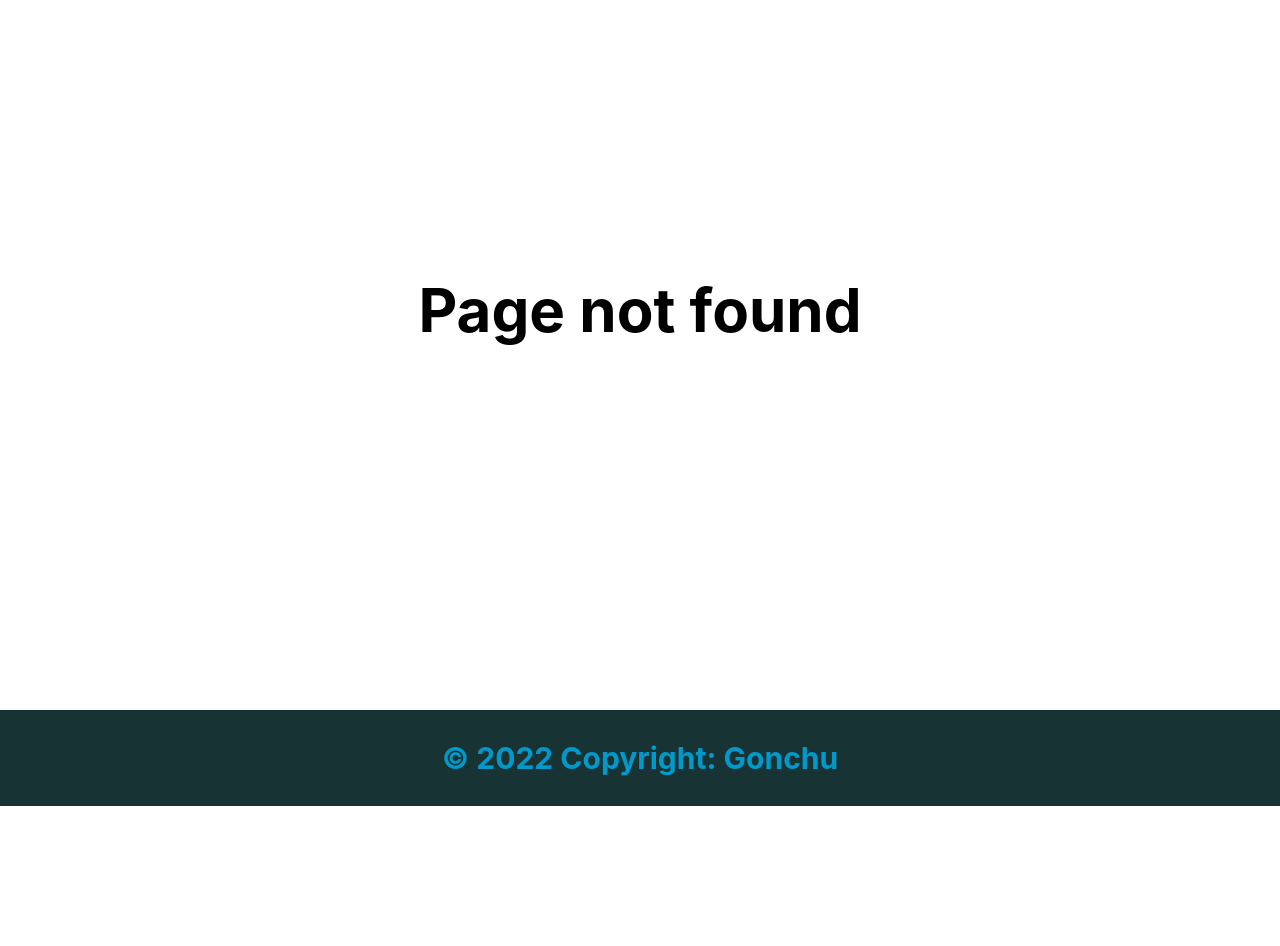
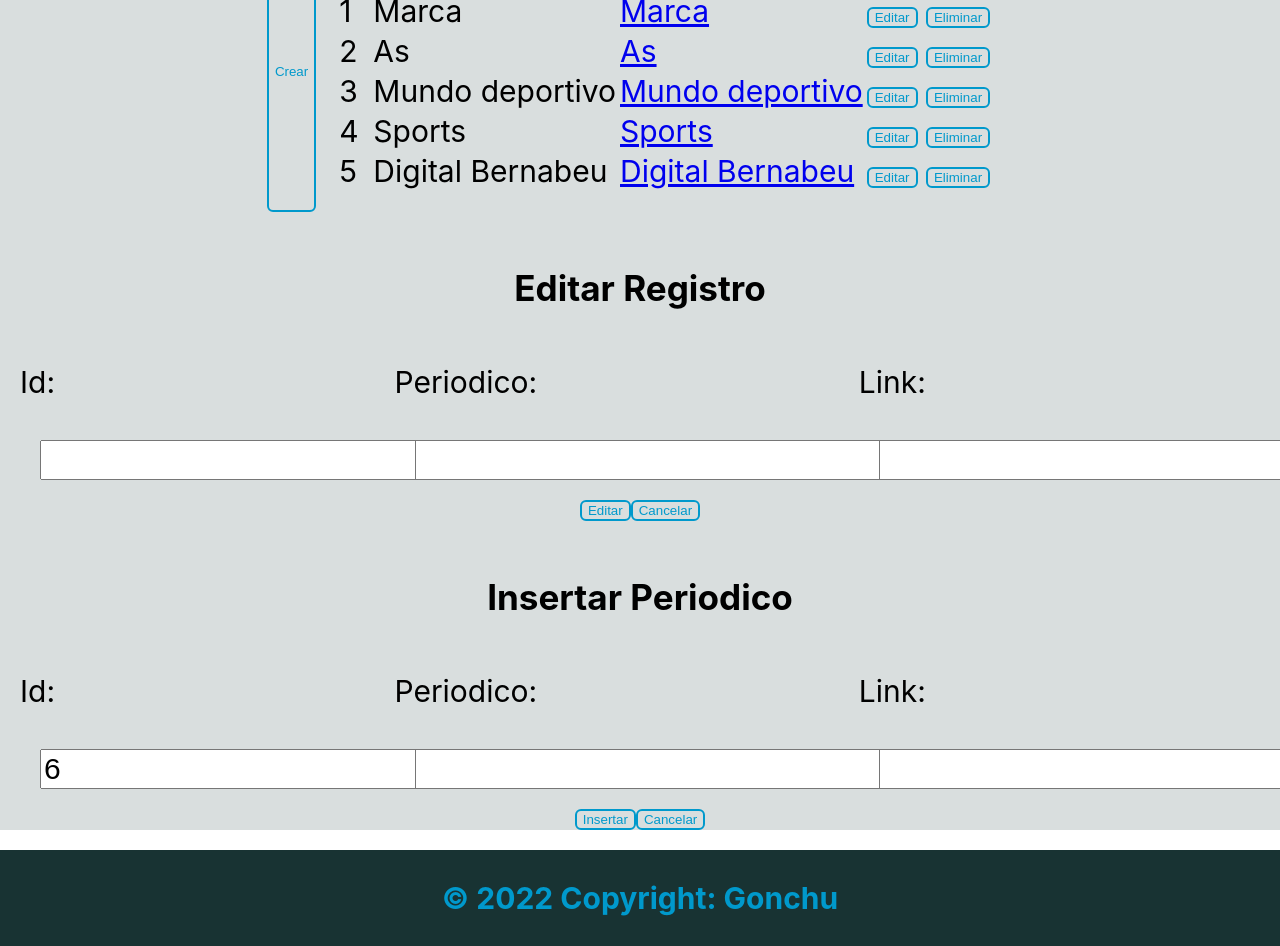
Before and after one commit to Gonchuu/React-proyect-final, a React (Create React App) app in the folder sports/: page /Periodico in a window 1280 px wide. Before the commit this address had no page. Shown: the part 200-1146 px from the top of the page. Before the commit the page ends 1006 px from the top, so only its background shows below. Built offline with nearby package versions, Linux system fonts and the light colour scheme.

Commit message:
crud, hacer modal

```diff
--- a/sports/package.json
+++ b/sports/package.json
@@ -6,11 +6,13 @@
     "@testing-library/jest-dom": "^5.16.4",
     "@testing-library/react": "^13.3.0",
     "@testing-library/user-event": "^13.5.0",
+    "bootstrap": "^5.1.3",
     "node-sass": "^7.0.1",
     "react": "^18.1.0",
     "react-dom": "^18.1.0",
     "react-router-dom": "^6.3.0",
     "react-scripts": "5.0.1",
+    "reactstrap": "^9.1.1",
     "web-vitals": "^2.1.4"
   },
   "scripts": {
--- a/sports/src/Components/Header/Header.css
+++ b/sports/src/Components/Header/Header.css
@@ -1,4 +1,5 @@
 .container {
+    width: 100%;
     display: flex;
     justify-content: center;
     background-color: rgb(24, 51, 51);
@@ -11,7 +12,7 @@
     background: transparent;
     border: 2px solid #0099CC;
     border-radius: 6px;
-    width: 80px;
+    width: 150px;
     height: 50px;
 }
 
@@ -28,12 +29,12 @@
 
 @media only screen and (min-width: 480px) {
     div {
-        font-size: 20px;
+        font-size: 17px;
 }
 }
 @media only screen and (min-width: 768px) {
     div {
-        font-size: 25px;
+        font-size: 22px;
 }
 }
 @media only screen and (min-width: 1200px) {
--- a/sports/src/Components/Header/Header.jsx
+++ b/sports/src/Components/Header/Header.jsx
@@ -5,8 +5,9 @@
 import Home from "../../Pages/Home/Index";
 import Login from "../../Pages/Login/index";
 import NotFound from '../../Pages/NotFound';
-import AppRoutes from '../AppRoutes'
+import AppRoutes from '../AppRoutes';
 import SportsDetail from '../../Pages/Sports/SportsDetail';
+import Periodico from '../Periodico/Periodico';
 import './Header.css';
 
 // const Dashboard = React.lazy(() => import("./Pages/Dashboard"));
@@ -26,6 +27,10 @@
     <Link to='/Login'>
         <button  className='container-button'>Login</button>
     </Link>
+    <Link to='/Periodico'>
+        <button  className='container-button'>Periodico</button>
+    </Link>
+
 </div>
 <div>
 <Routes>
@@ -33,6 +38,7 @@
     <Route path='/Sports' element={<Sports />} />
     <Route path='/Sports/:idUser' element={<SportsDetail />} />
     <Route path='/Login' element={<Login />} />
+    <Route path='/Periodico' element={<Periodico />} />
     {/* <Route path='/dashboard' element={<React.Suspense fallback={<>Loading ...</>}></React.Suspense>}/> */}
     <Route element={<AppRoutes />} path="/dashboard" />
     <Route path='*' element={<NotFound />} />
--- /dev/null
+++ b/sports/src/Components/Periodico/Periodico.css
@@ -0,0 +1,39 @@
+.table {
+    background-color: rgb(148, 162, 184);
+    width: 100%;
+    margin: 50px;
+}
+
+.tabla {
+    margin: 20px;
+    display: flex;
+    justify-content: center;
+}
+
+.button-periodico {
+    color: #0099CC;
+    background: transparent;
+    border: 2px solid #0099CC;
+    border-radius: 6px;
+}
+
+.button-periodico:hover {
+    background-color: #008CBA;
+    color: white;
+}
+
+.periodic {
+    background-color: rgb(217, 222, 222);
+}
+
+.table-crear {
+    margin: 20px;
+}
+
+.thead {
+    margin: 20px;
+}
+
+tbody {
+    margin: 20px;
+}
--- /dev/null
+++ b/sports/src/Components/Periodico/Periodico.jsx
@@ -0,0 +1,275 @@
+import React from "react";
+import './Periodico.css';
+// import "bootstrap/dist/css/bootstrap.min.css";
+// import {
+//   Table,
+//   Button,
+//   Container,
+//   Modal,
+//   ModalHeader,
+//   ModalBody,
+//   FormGroup,
+//   ModalFooter,
+// } from "reactstrap";
+
+const data = [
+  { id: 1, periodico: "Marca", link: <a href="https://www.marca.com/">Marca</a> },
+  { id: 2, periodico: "As", link: <a href="https://as.com/">As</a> },
+  { id: 3, periodico: "Mundo deportivo", link: <a href="https://www.mundodeportivo.com/">Mundo deportivo</a> },
+  { id: 4, periodico: "Sports", link: <a href="https://www.sport.es/es/">Sports</a> },
+  { id: 5, periodico: "Digital Bernabeu", link: <a href="https://www.bernabeudigital.com/">Digital Bernabeu</a> },
+];
+
+class Periodico extends React.Component {
+  state = {
+    data: data,
+    modalActualizar: false,
+    modalInsertar: false,
+    form: {
+      id: "",
+      periodico: "",
+      link: "",
+    },
+  };
+
+  mostrarModalActualizar = (dato) => {
+    this.setState({
+      form: dato,
+      modalActualizar: true,
+    });
+  };
+
+  cerrarModalActualizar = () => {
+    this.setState({ modalActualizar: false });
+  };
+
+  mostrarModalInsertar = () => {
+    this.setState({
+      modalInsertar: true,
+    });
+  };
+
+  cerrarModalInsertar = () => {
+    this.setState({ modalInsertar: false });
+  };
+
+  editar = (dato) => {
+    var contador = 0;
+    var arreglo = this.state.data;
+    arreglo.map((registro) => {
+      if (dato.id === registro.id) {
+        arreglo[contador].personaje = dato.personaje;
+        arreglo[contador].anime = dato.anime;
+      }
+      contador++;
+    });
+    this.setState({ data: arreglo, modalActualizar: false });
+  };
+
+  eliminar = (dato) => {
+    var opcion = window.confirm("Estás Seguro que deseas Eliminar el elemento "+dato.id);
+    if (opcion === true) {
+      var contador = 0;
+      var arreglo = this.state.data;
+      arreglo.map((registro) => {
+        if (dato.id === registro.id) {
+          arreglo.splice(contador, 1);
+        }
+        contador++;
+      });
+      this.setState({ data: arreglo, modalActualizar: false });
+    }
+  };
+
+  insertar= ()=>{
+    var valorNuevo= {...this.state.form};
+    valorNuevo.id=this.state.data.length+1;
+    var lista= this.state.data;
+    lista.push(valorNuevo);
+    this.setState({ modalInsertar: false, data: lista });
+  }
+
+  handleChange = (e) => {
+    this.setState({
+      form: {
+        ...this.state.form,
+        [e.target.name]: e.target.value,
+      },
+    });
+  };
+
+  render() {
+
+    return (
+      <>
+        <div className="periodic">
+        <container className="tabla">
+        <br />
+          <button className="button-periodico" onClick={()=>this.mostrarModalInsertar()}>Crear</button>
+          <br />
+          <br />
+          <table className="table-crear">
+            <thead>
+              <tr>
+                <th>ID</th>
+                <th>Periodico</th>
+                <th>Link</th>
+                <th>Acción</th>
+              </tr>
+            </thead>
+
+            <tbody>
+              {this.state.data.map((dato) => (
+                <tr key={dato.id}>
+                  <td>{dato.id}</td>
+                  <td>{dato.periodico}</td>
+                  <td>{dato.link}</td>
+                  <td>
+                    <button
+                      className="button-periodico"
+                      color="primary"
+                      onClick={() => this.mostrarModalActualizar(dato)}
+                    >
+                      Editar
+                    </button>{" "}
+                    <button className="button-periodico" color="danger" onClick={()=> this.eliminar(dato)}>Eliminar</button>
+                  </td>
+                </tr>
+              ))}
+            </tbody>
+          </table>
+        </container>
+
+        <modal isOpen={this.state.modalActualizar}>
+          <modalHeader className="tabla">
+           <div><h3>Editar Registro</h3></div>
+          </modalHeader>
+
+          <modalBody className="tabla">
+            <formGroup>
+              <label>
+               Id:
+              </label>
+
+              <input
+                className="form-control"
+                readOnly
+                type="text"
+                value={this.state.form.id}
+              />
+            </formGroup>
+
+            <formGroup>
+              <label>
+                Periodico:
+              </label>
+              <input
+                className="form-control"
+                name="periodico"
+                type="text"
+                onChange={this.handleChange}
+                value={this.state.form.periodico}
+              />
+            </formGroup>
+
+            <formGroup>
+              <label>
+                Link:
+              </label>
+              <input
+                className="form-control"
+                name="link"
+                type="text"
+                onChange={this.handleChange}
+                value={this.state.form.link}
+              />
+            </formGroup>
+          </modalBody>
+
+          <modalFooter className="tabla">
+            <button
+              className="button-periodico"
+              color="primary"
+              onClick={() => this.editar(this.state.form)}
+            >
+              Editar
+            </button>
+            <button
+              className="button-periodico"
+              color="danger"
+              onClick={() => this.cerrarModalActualizar()}
+            >
+              Cancelar
+            </button>
+          </modalFooter>
+        </modal>
+
+
+
+        <modal isOpen={this.state.modalInsertar}>
+          <modalHeader className="tabla">
+           <div><h3>Insertar Periodico</h3></div>
+          </modalHeader>
+
+          <modalBody className="tabla">
+            <formGroup>
+              <label>
+                Id:
+              </label>
+
+              <input
+                className="form-control"
+                readOnly
+                type="text"
+                value={this.state.data.length+1}
+              />
+            </formGroup>
+
+            <formGroup>
+              <label>
+                Periodico:
+              </label>
+              <input
+                className="form-control"
+                name="periodico"
+                type="text"
+                onChange={this.handleChange}
+              />
+            </formGroup>
+
+            <formGroup>
+              <label>
+                Link:
+              </label>
+              <input
+                className="form-control"
+                name="link"
+                type="text"
+                onChange={this.handleChange}
+              />
+            </formGroup>
+          </modalBody>
+
+          <modalFooter className="tabla">
+            <button
+              className="button-periodico"
+              color="primary"
+              onClick={() => this.insertar()}
+            >
+              Insertar
+            </button>
+            <button
+              className="button-periodico"
+              // className="btn btn-danger"
+              onClick={() => this.cerrarModalInsertar()}
+            >
+              Cancelar
+            </button>
+          </modalFooter>
+        </modal>
+        </div>
+      </>
+    );
+  }
+}
+export default Periodico;
--- a/sports/src/Pages/Home/Index.jsx
+++ b/sports/src/Pages/Home/Index.jsx
@@ -4,7 +4,7 @@
 function index() {
   return (
     <>
-    <h1 className='title'>LA CASA DE LOS DEPORTES</h1>
+    <h1 className='title'>SPORTS</h1>
     <div className='home'></div>
     </>
   )
--- a/sports/src/Pages/Home/index.css
+++ b/sports/src/Pages/Home/index.css
@@ -1,14 +1,15 @@
 .home {
-    background-image: url(https://www.imdsg.es/wp-content/uploads/fondo.jpg);
+    background-image: url(https://www.mundoprimaria.com/wp-content/uploads/2020/07/deporte.jpg);
     background-repeat: no-repeat;
     width: 100%;
-    min-height: 100vh;
+    height: 600px;
     background-position: center;
-    background-size: cover;
 }
 
 .title {
+    margin-top: 50px;
+    margin-bottom: 50px;
     display: flex;
     justify-content: center;
-    font-size: 120px;
+    font-size: 90px;
 }
--- a/sports/src/Pages/Sports/Sports.css
+++ b/sports/src/Pages/Sports/Sports.css
@@ -14,8 +14,8 @@
     background: transparent;
     border: 2px solid #0099CC;
     border-radius: 6px;
-    width: 60px;
-    height: 30px;
+    width: 100px;
+    height: 50px;
 }
 
 .pagbutton:hover {
@@ -29,6 +29,9 @@
 
 .form-control {
     margin-left: 20px;
+    margin-top: 40px;
+    box-sizing: content-box;
+    width: 100%;
 }
 
 .form-control:hover {
@@ -38,6 +41,7 @@
 
 .title-sports {
     margin-left: 20px;
+    margin-top: 40px;
 }
 
 @media only screen and (min-width: 480px) {
```
Also changed, not shown: 1 other file (tests, documents, lock files or other folders).
